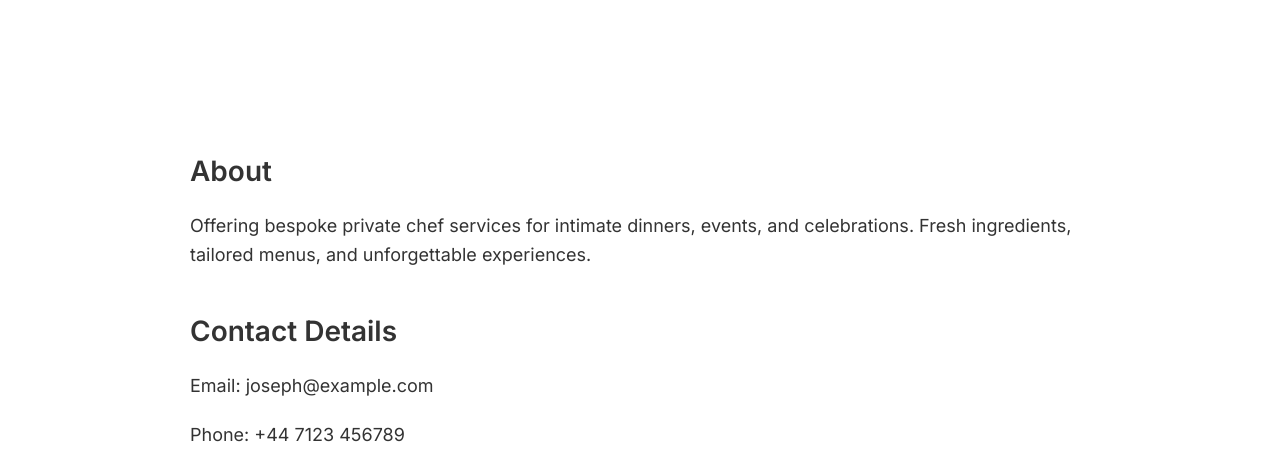
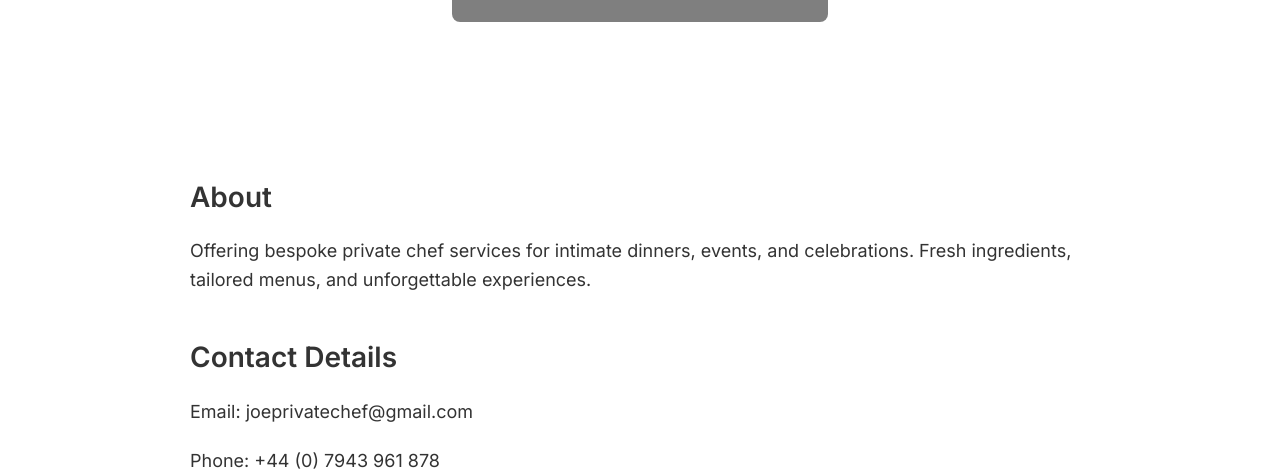
Before and after one commit to Chef-Joseph/Wiltshire, a plain HTML site: page index.html in a window 1280 px wide. Shown: the part 331-802 px from the top of the page. Drawn offline with Linux system fonts and the light colour scheme.

Commit message:
Update index.html

```diff
--- a/index.html
+++ b/index.html
@@ -1,4 +1,4 @@
-<!DOCTYPE html>
+echef@gmail.com<!DOCTYPE html>
 <html lang="en">
 <head>
   <meta charset="UTF-8" />
@@ -23,8 +23,8 @@
 
     <section>
       <h2>Contact Details</h2>
-      <p>Email: joseph@example.com</p>
-      <p>Phone: +44 7123 456789</p>
+      <p>Email: joeprivatechef@gmail.com</p>
+      <p>Phone: +44 (0) 7943 961 878</p>
     </section>
 
     <section>
```
